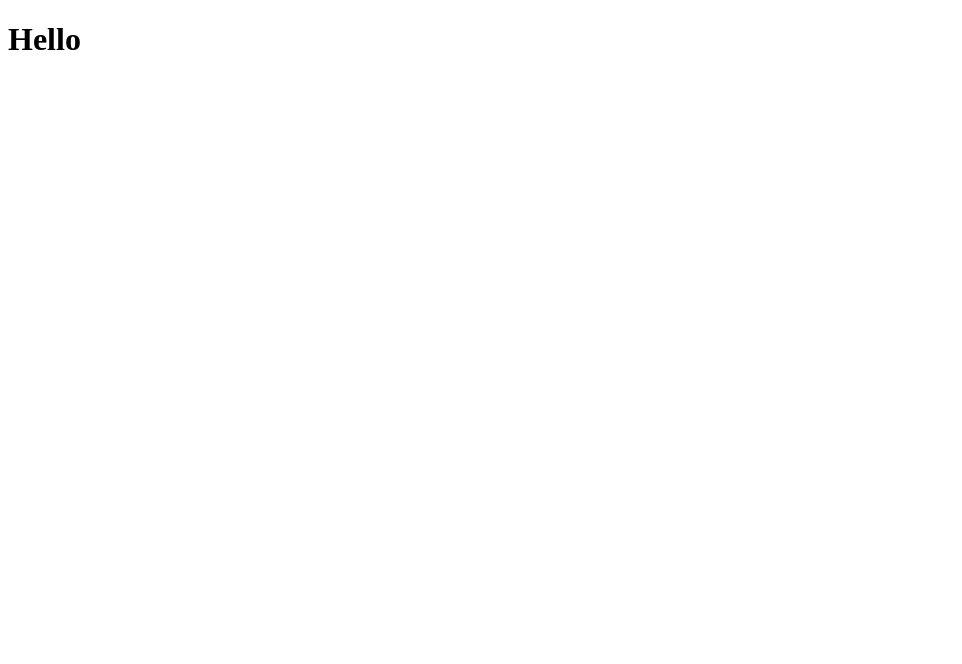
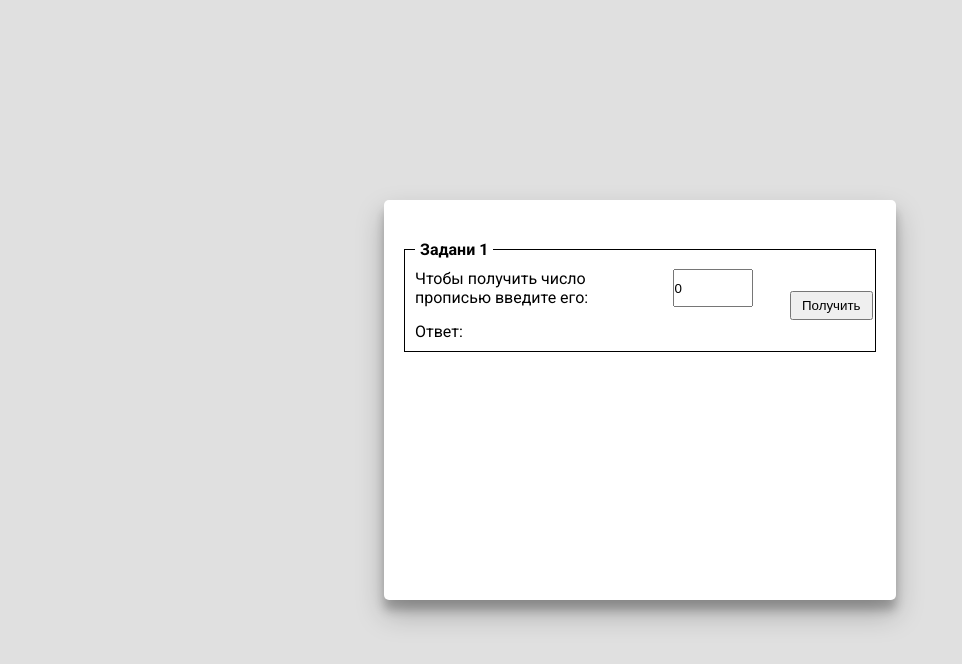
Before and after one commit to Pinkdesu/school-work, a React app: page / in a window 1280 px wide. Shown: the top 664 px of the page, without its empty margins (0-962 px from the left). Built offline with nearby package versions, Linux system fonts and the light colour scheme.

Commit message:
add form

```diff
--- a/package.json
+++ b/package.json
@@ -24,7 +24,9 @@
     "webpack-dev-server": "^3.10.3"
   },
   "dependencies": {
+    "axios": "^0.19.2",
     "react": "^16.13.0",
-    "react-dom": "^16.13.0"
+    "react-dom": "^16.13.0",
+    "styled-components": "^5.0.1"
   }
 }
--- a/src/App.jsx
+++ b/src/App.jsx
@@ -1,7 +1,21 @@
 import React from "react";
+import MainLab1 from "./components/main-lab1/main-lab1.jsx";
+import styled from "styled-components";
+
+const Main = styled.div`
+  display: flex;
+  flex-flow: row nowrap;
+  justify-content: center;
+  width: 100%;
+  height: 100%;
+`;
 
 const App = () => {
-  return <h1> Hello </h1>;
+  return (
+    <Main>
+      <MainLab1 />
+    </Main>
+  );
 };
 
 export default App;
--- /dev/null
+++ b/src/components/form-input/form-input.jsx
@@ -0,0 +1,35 @@
+import React, { useState } from "react";
+import styled from "styled-components";
+
+const InputLabel = styled.label`
+  display: flex;
+  flex-flow: row nowrap;
+  justify-content: space-between;
+  margin-bottom: 15px;
+`;
+
+const Input = styled.input.attrs(props => ({
+  type: props.type,
+  name: props.name,
+  value: props.value
+}))`
+  width: 80px;
+  margin-left: 10px;
+`;
+
+const FormInput = ({ label, id, type }) => {
+  const [value, setValue] = useState(0);
+
+  const handleChange = ({ target: { value } }) => {
+    setValue(value);
+  };
+
+  return (
+    <InputLabel>
+      {label}
+      <Input name={name} type={type} onChange={handleChange} value={value} />
+    </InputLabel>
+  );
+};
+
+export default FormInput;
--- /dev/null
+++ b/src/components/main-content-item/main-content-item.jsx
@@ -0,0 +1,66 @@
+import React from "react";
+import styled from "styled-components";
+
+const MainContentForm = styled.form`
+  width: 100%;
+  margin-bottom: 20px;
+`;
+
+const FormFieldset = styled.fieldset`
+  padding: 10px;
+  border: 1px solid #000;
+`;
+
+const FormFieldsetLegend = styled.legend`
+  font-weight: bold;
+  font-size: 16px;
+  padding: 0 5px;
+`;
+
+const FormContent = styled.div`
+  display: flex;
+  flex-flow: row nowrap;
+  justify-content: space-between;
+  align-items: center;
+  width: 100%;
+`;
+
+const InputsBox = styled.div`
+  display: flex;
+  flex-flow: column nowrap;
+  width: 75%;
+`;
+
+const AnswerBox = styled.span``;
+
+const ButtonBox = styled.div`
+  display: flex;
+  justify-content: center;
+  width: 15%;
+`;
+
+const Button = styled.button`
+  padding: 5px 10px;
+  text-align: center;
+`;
+
+const MainContentItem = ({ children, legend }) => {
+  return (
+    <MainContentForm>
+      <FormFieldset>
+        <FormFieldsetLegend>{legend}</FormFieldsetLegend>
+        <FormContent>
+          <InputsBox>
+            {children}
+            <AnswerBox>Ответ: </AnswerBox>
+          </InputsBox>
+          <ButtonBox>
+            <Button>Получить</Button>
+          </ButtonBox>
+        </FormContent>
+      </FormFieldset>
+    </MainContentForm>
+  );
+};
+
+export default MainContentItem;
--- /dev/null
+++ b/src/components/main-lab1/main-lab1.jsx
@@ -0,0 +1,33 @@
+import React from "react";
+import MainContentItem from "../main-content-item/main-content-item.jsx";
+import FormInput from "../form-input/form-input.jsx";
+import styled from "styled-components";
+
+const MainContent = styled.main`
+  display: flex;
+  flex-flow: column nowrap;
+  width: 40%;
+  min-width: 500px;
+  padding: 40px 20px;
+  margin-top: 200px;
+  border-radius: 5px;
+  background-color: #fff;
+  height: 400px;
+  box-shadow: 0 14px 28px rgba(0, 0, 0, 0.25), 0 10px 10px rgba(0, 0, 0, 0.22);
+`;
+
+const MainLab1 = () => {
+  return (
+    <MainContent>
+      <MainContentItem legend="Задани 1">
+        <FormInput
+          name="task1"
+          type="number"
+          label="Чтобы получить число прописью введите его:"
+        />
+      </MainContentItem>
+    </MainContent>
+  );
+};
+
+export default MainLab1;
--- /dev/null
+++ b/src/index.css
@@ -0,0 +1,13 @@
+* {
+    box-sizing: border-box;
+    margin: 0;
+    padding: 0;
+}
+
+body {
+    font-family: "Roboto",
+        "Helvetica",
+        "Arial",
+        sans-serif;
+    background: #e0e0e0;
+}
--- a/src/index.js
+++ b/src/index.js
@@ -1,5 +1,6 @@
 import React from "react";
 import ReactDOM from "react-dom";
 import App from "./App.jsx";
+import "./index.css";
 
 ReactDOM.render(<App />, document.getElementById("root"));
```
Also changed, not shown: 1 other file (tests, documents, lock files or other folders).
